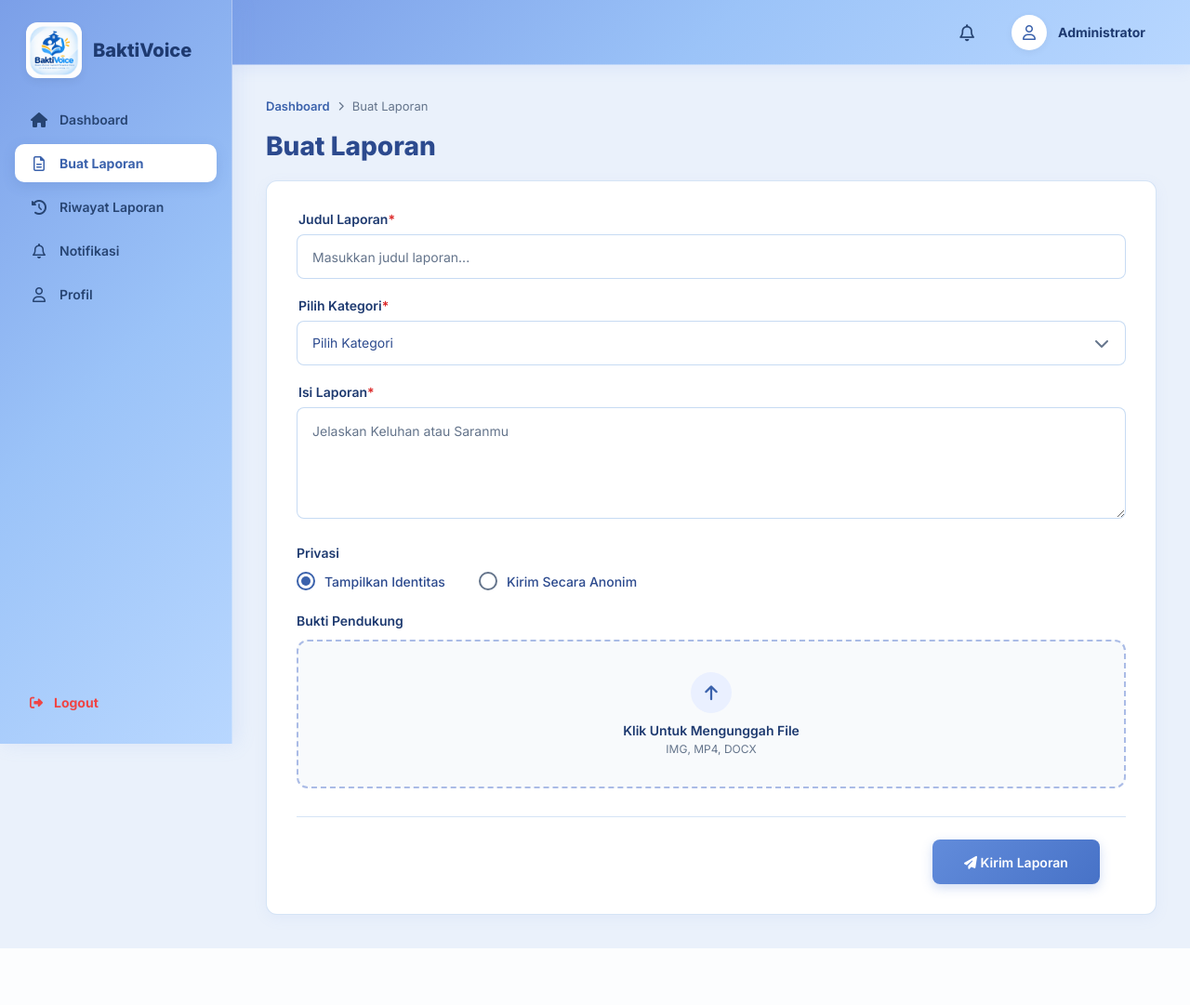
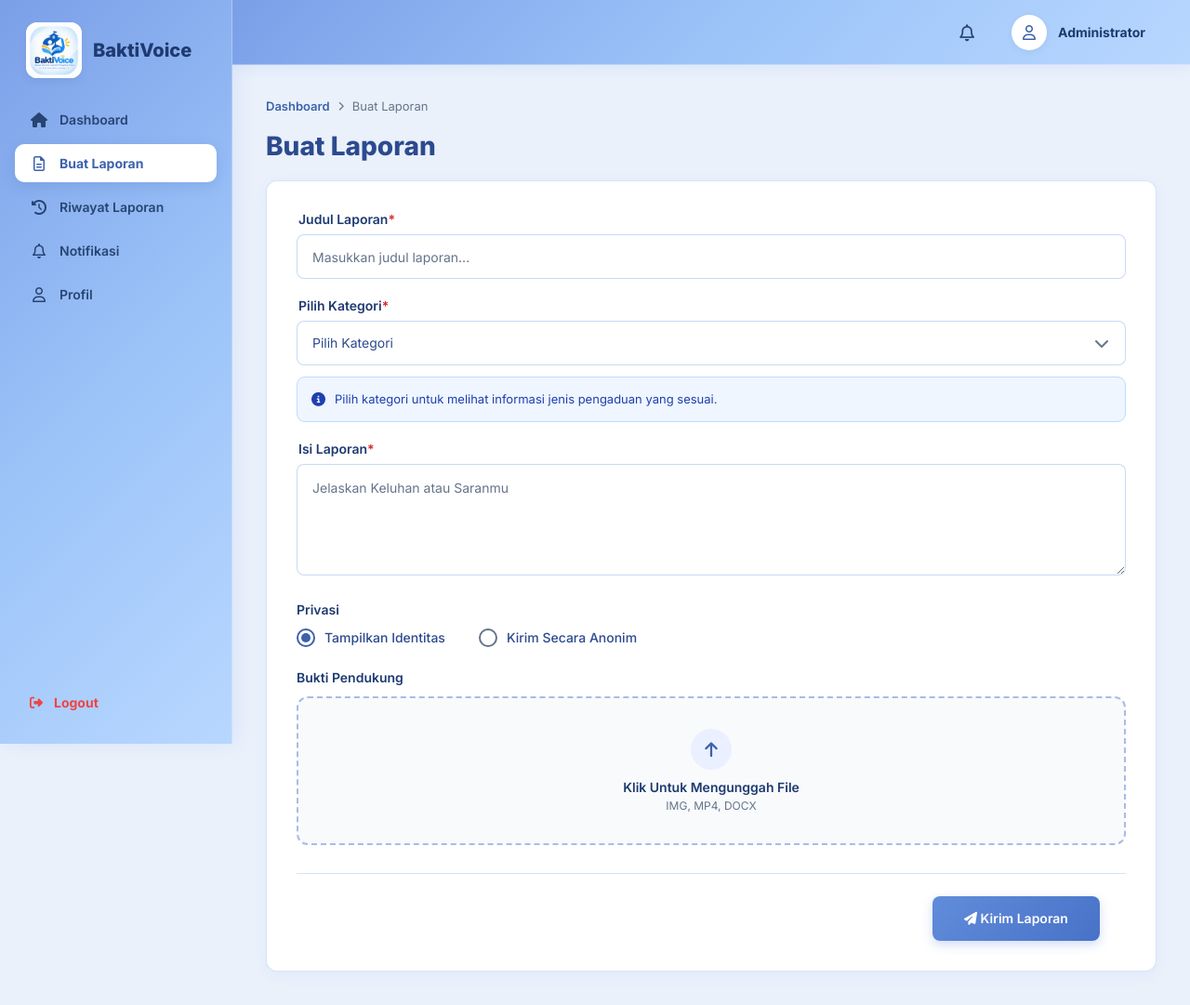
Before and after one commit to keisyaputriacc123-svg/BaktiVoice, a Laravel app: page /buat_laporan in a window 1280 px wide. Shown: the whole page at 93% size. Before the commit the page ends 1020 px from the top, so only its background shows below. Run offline with Laravel 12, Linux system fonts and the light colour scheme; a user stored in the database is signed in; data comes from the database, SQL or seed files in the repository; data that the repository does not hold is empty; parts of the project's set-up code (start-up, migrations or seed data) failed here and were passed over.

Commit message:
buat_laporan.blade.php

```diff
--- a/BaktiVoice/resources/views/buat_laporan.blade.php
+++ b/BaktiVoice/resources/views/buat_laporan.blade.php
@@ -362,6 +362,30 @@
             padding-left: 2px;
         }
 
+        /* INFORMASI KATEGORI */
+        .kategori-info {
+            display: flex;
+            align-items: flex-start;
+            gap: 10px;
+            margin-top: 12px;
+            padding: 13px 15px;
+            background: #eff6ff;
+            border: 1px solid #bfdbfe;
+            border-radius: 9px;
+            color: #1e40af;
+            font-size: 13px;
+            line-height: 1.6;
+        }
+
+        .kategori-info i {
+            margin-top: 3px;
+            font-size: 15px;
+            flex-shrink: 0;
+        }
+
+        .kategori-info p {
+            margin: 0;
+        }
         .required {
             color: #dc2626;
         }
@@ -1554,6 +1578,7 @@
                         <div class="select-wrapper">
                             <select
                                 name="id_kategori"
+                                id="kategoriSelect"
                                 class="form-select"
                                 required
                             >
@@ -1576,6 +1601,12 @@
 
                             <i class="fa-solid fa-chevron-down select-arrow"></i>
                         </div>
+
+                        <!-- INFORMASI KATEGORI -->
+                        <div id="kategoriInfo" class="kategori-info">
+                            <i class="fa-solid fa-circle-info"></i>
+                            <p>Pilih kategori untuk melihat informasi jenis pengaduan yang sesuai.</p>
+                        </div>
                     </div>
 
                     <!-- ISI LAPORAN -->
@@ -1682,6 +1713,37 @@
 
     <script>
 
+        // INFORMASI KATEGORI OTOMATIS
+        const kategoriSelect = document.getElementById('kategoriSelect');
+        const kategoriInfo = document.getElementById('kategoriInfo');
+
+        const keteranganKategori = {
+            'kesiswaan': 'Pengaduan seputar perilaku, kedisiplinan, dan kegiatan siswa.',
+            'kurikulum': 'Pengaduan seputar pembelajaran, jadwal, dan kegiatan akademik.',
+            'sarana dan prasarana': 'Pengaduan mengenai fasilitas sekolah yang rusak atau bermasalah.',
+            'sarana': 'Pengaduan mengenai fasilitas sekolah yang rusak atau bermasalah.',
+            'dudi': 'Pengaduan seputar PKL dan kegiatan kerja sama industri.'
+        };
+
+        function tampilkanKeteranganKategori() {
+            if (!kategoriSelect || !kategoriInfo) return;
+
+            const namaKategori = kategoriSelect.options[
+                kategoriSelect.selectedIndex
+            ]?.text.trim().toLowerCase();
+
+            const keterangan = keteranganKategori[namaKategori];
+
+            kategoriInfo.querySelector('p').textContent = keterangan ||
+                'Pilih kategori untuk melihat informasi jenis pengaduan yang sesuai.';
+        }
+
+        if (kategoriSelect) {
+            kategoriSelect.addEventListener('change', tampilkanKeteranganKategori);
+
+            // Menampilkan keterangan jika kategori sudah terpilih sebelumnya
+            tampilkanKeteranganKategori();
+        }
         const fileInput =
             document.getElementById('file-upload');
 
```
